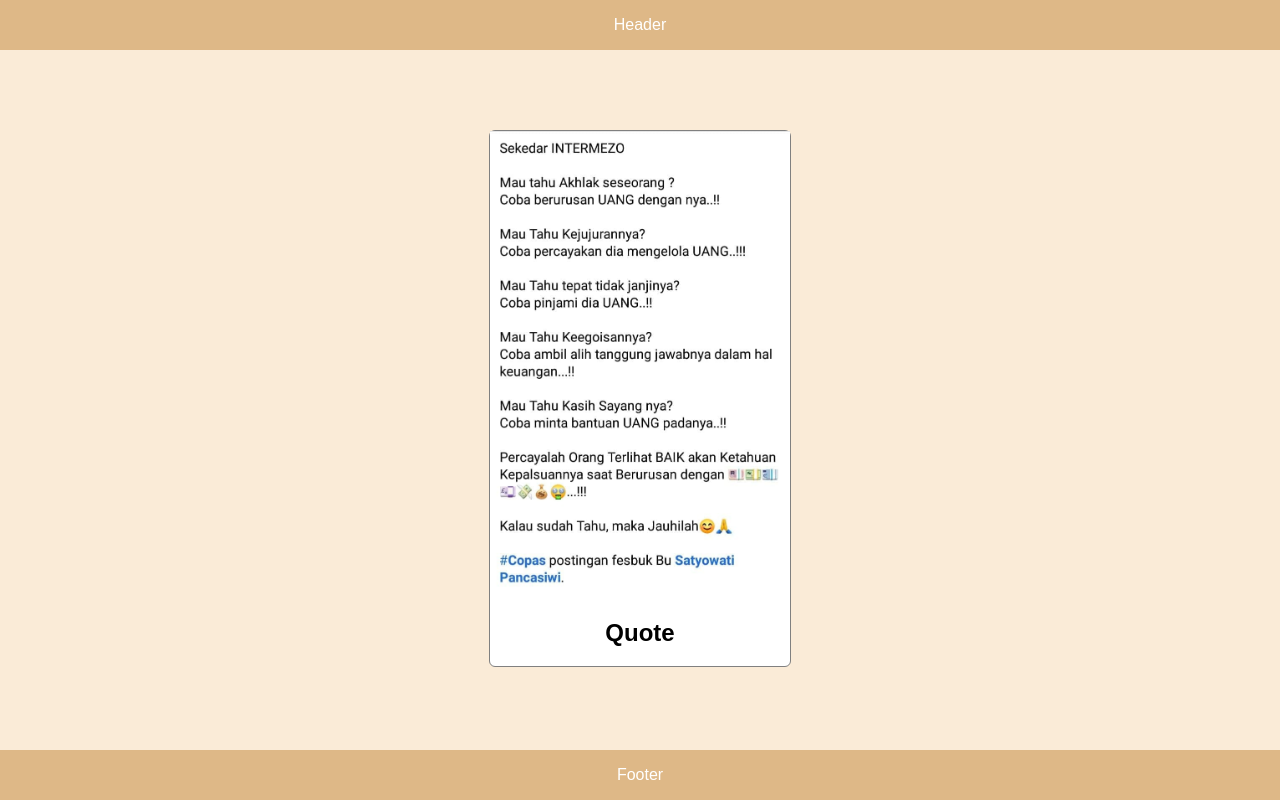
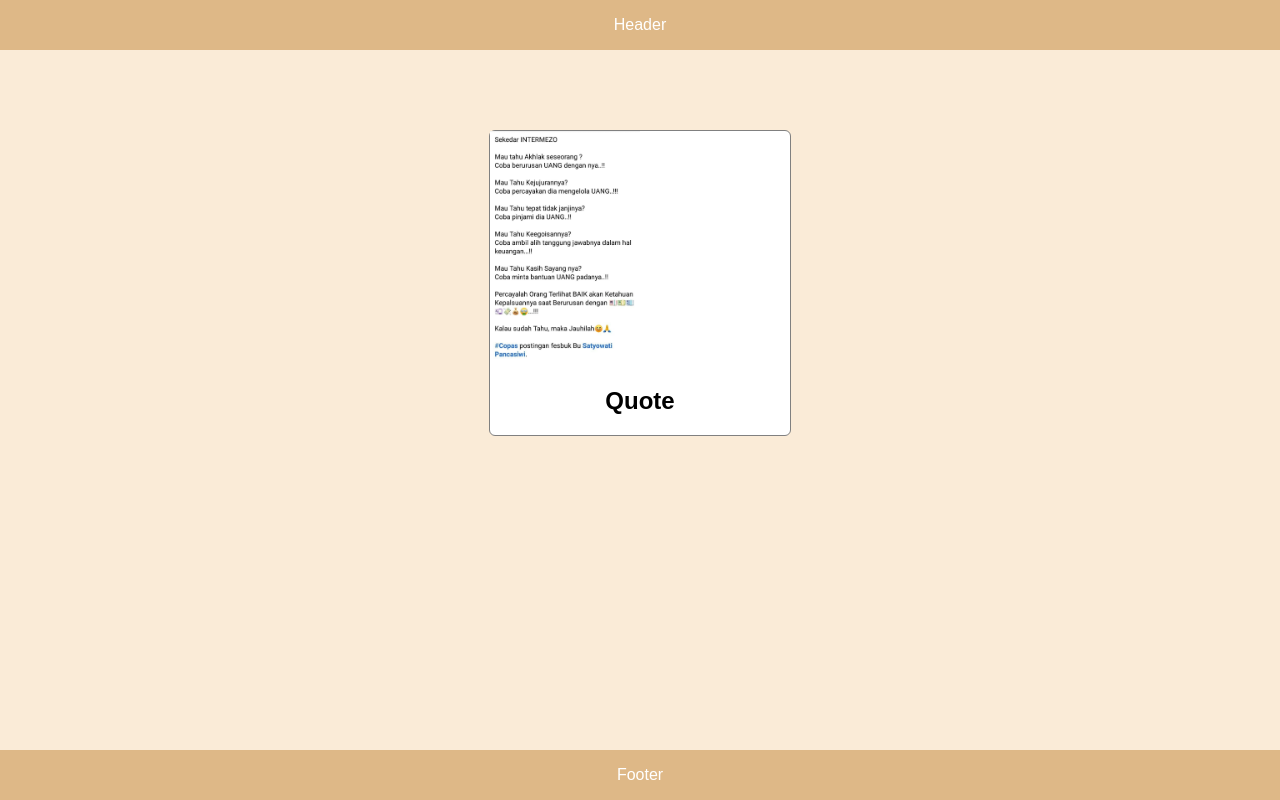
Before and after one commit to bradykaban/my-repo-from-remote, a plain HTML site: page index.html in a window 1280 px wide. Drawn offline with Linux system fonts and the light colour scheme.

Commit message:
change image container widht & height

```diff
--- a/style.css
+++ b/style.css
@@ -16,8 +16,8 @@ body {
  }
 
  #example-image{
-    width: 100%;
-    height: auto;
+    width: 50%;
+    height: 50%;
  }
 
  #example-name{
```
